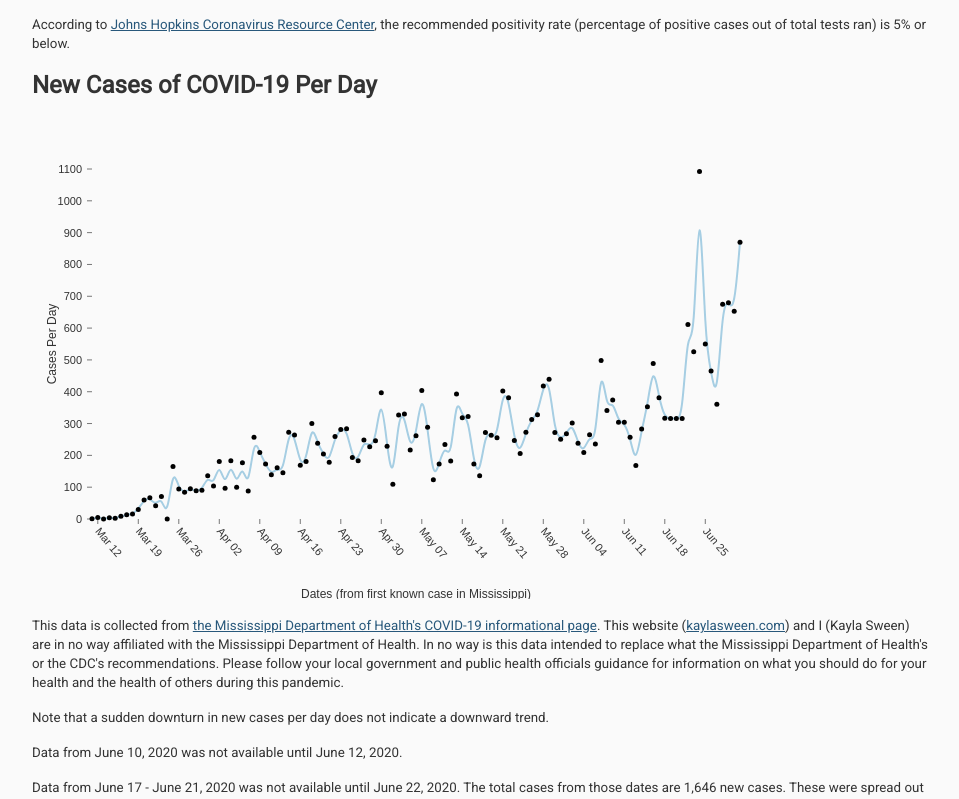
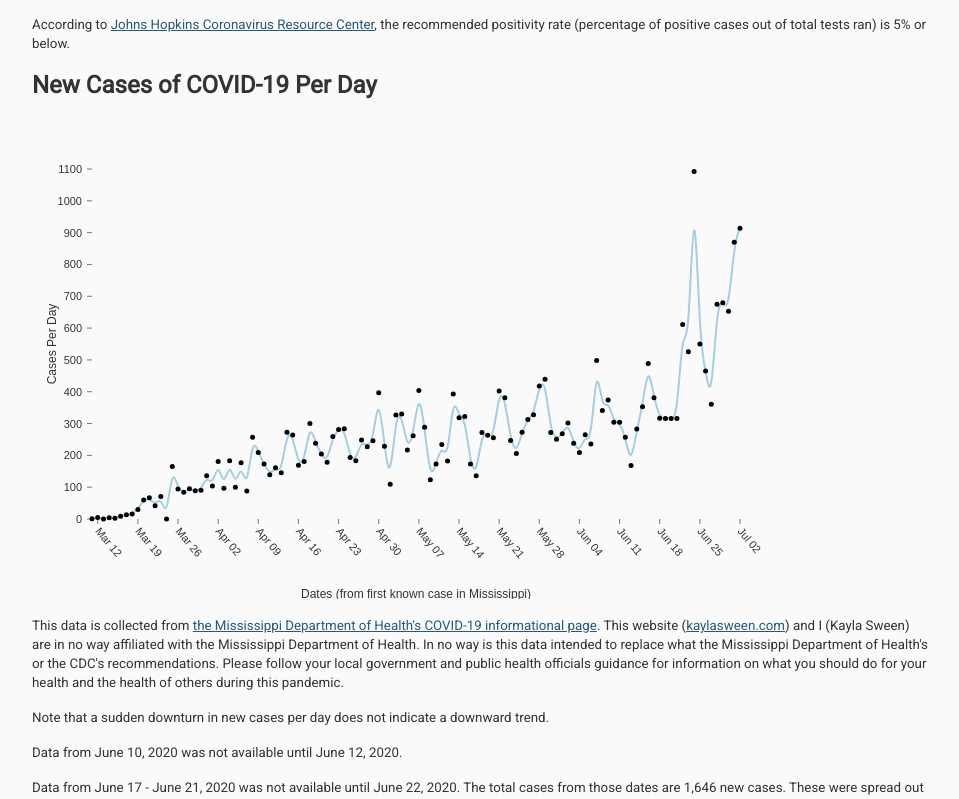
Before and after one commit to kaylasween/KaylaSweenWebsite, a Gatsby site: page /COVID-19 in a window 1280 px wide. Shown: the part 1539-2338 px from the top of the page, without its empty margins (160-1119 px from the left). Built offline with nearby package versions, Linux system fonts and the light colour scheme; Gatsby itself is replaced by a stand-in of ours.

Commit message:
adding latest covid data.

```diff
--- a/src/constants/covidData.js
+++ b/src/constants/covidData.js
@@ -790,6 +790,13 @@ const dataset = [
     testsRun: 298842,
     newDeaths: 10
   },
+  {
+    date: '2020-07-02',
+    totalCases: 29684,
+    newCases: 914,
+    testsRun: 304620,
+    newDeaths: 11
+  },
 ]
 
 export let movingAvg = [{
```
